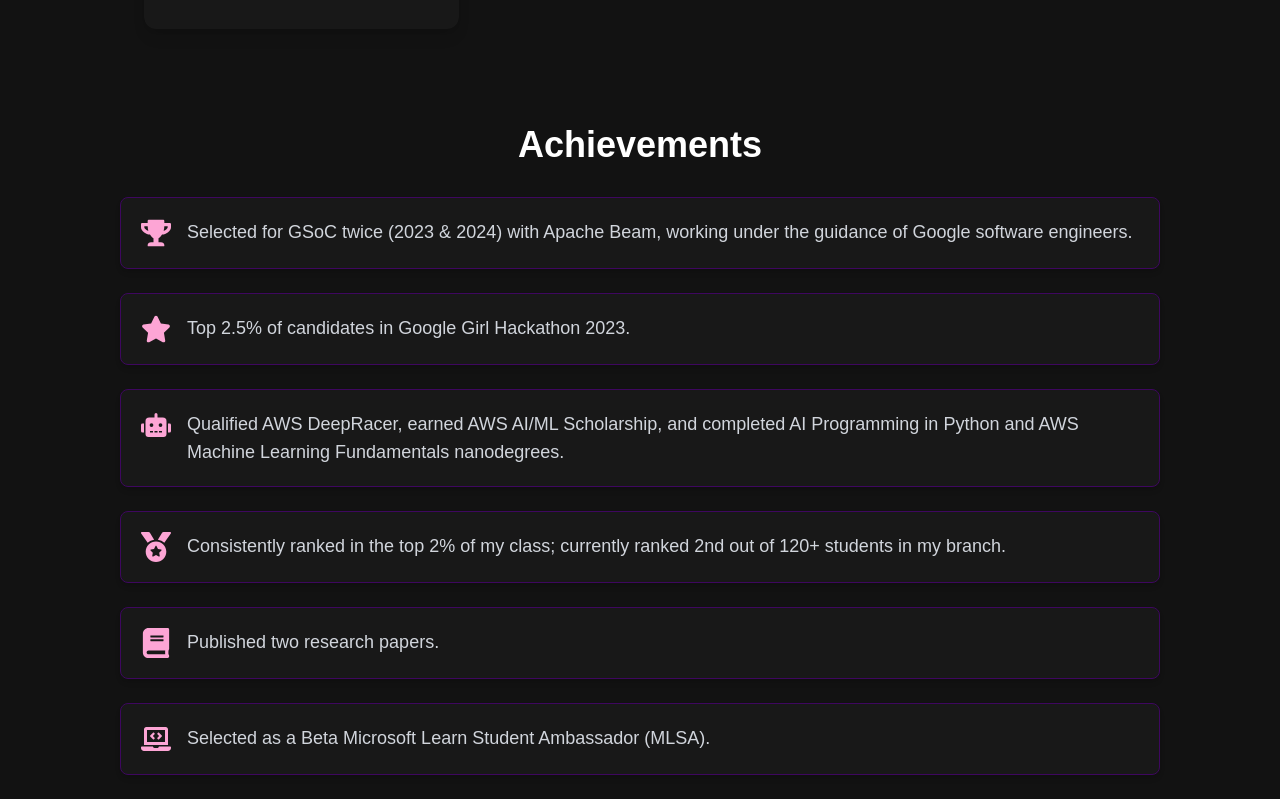
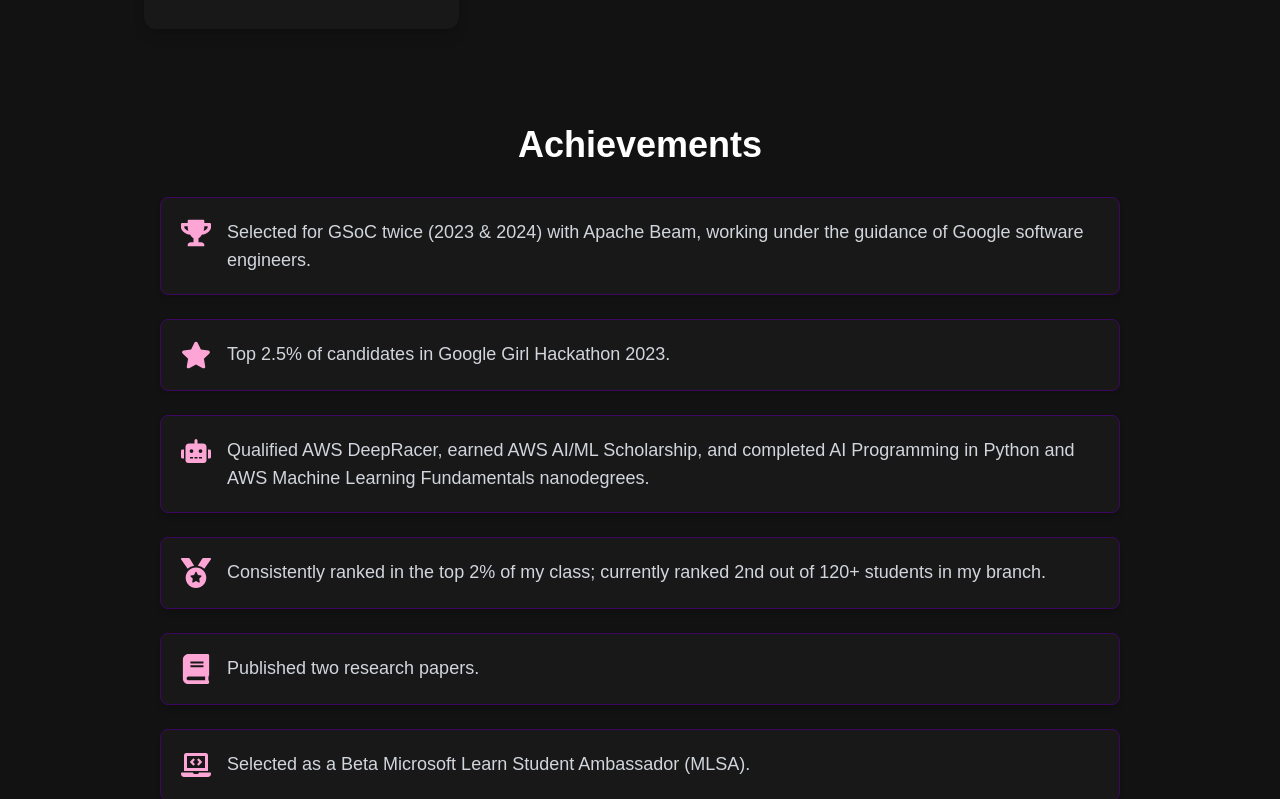
Before and after one commit to reeba212/portfolio, a Next.js app: page / in a window 1280 px wide. Shown: the part 4581-5380 px from the top of the page. Built offline with nearby package versions, Linux system fonts and the light colour scheme; no server answers.

Commit message:
changes for mobile view

```diff
--- a/app/components/AchievementsSection.jsx
+++ b/app/components/AchievementsSection.jsx
@@ -36,7 +36,7 @@
 
   return (
     <section className="py-12 text-white">
-      <div className="container mx-auto px-6">
+      <div className="max-w-5xl mx-auto px-4 sm:px-6 lg:px-8">
         <h2 className="text-4xl font-bold mb-8 text-center text-white">Achievements</h2>
         <ul className="space-y-6">
           {achievements.map((achievement, index) => (
@@ -44,8 +44,10 @@
               key={index}
               className="flex items-start space-x-4 p-5 bg-[#181818] bg-opacity-60 rounded-lg shadow-md border border-[#3E075F] transition-transform transform hover:scale-105 hover:shadow-pink-500"
             >
+              {/* Icon */}
               <div className="text-3xl">{achievement.icon}</div>
-              <p className="text-lg text-gray-300">{achievement.text}</p>
+
+              <p className="text-lg text-gray-300 flex-1">{achievement.text}</p>
             </li>
           ))}
         </ul>
--- a/app/components/SkillCard.jsx
+++ b/app/components/SkillCard.jsx
@@ -3,10 +3,10 @@
 
 export default function SkillCard({ title, description, skills }) {
   return (
-    <div className="bg-[#181818] p-5 rounded-lg shadow-md hover:shadow-purple-500 hover:scale-105 transition-all duration-300 border border-gray-700 text-center">
+    <div className="bg-[#181818] p-5 rounded-lg shadow-md hover:shadow-purple-500 hover:scale-105 transition-all duration-300 border border-gray-700 text-center w-full">
       <h3 className="text-lg font-bold text-white mb-2">{title}</h3>
       <p className="text-gray-400 text-sm mb-4">{description}</p>
-      <div className="grid grid-cols-2 gap-2">
+      <div className="grid grid-cols-1 md:grid-cols-2 gap-2">
         {skills.map((skill) => (
           <a
             key={skill}
```
